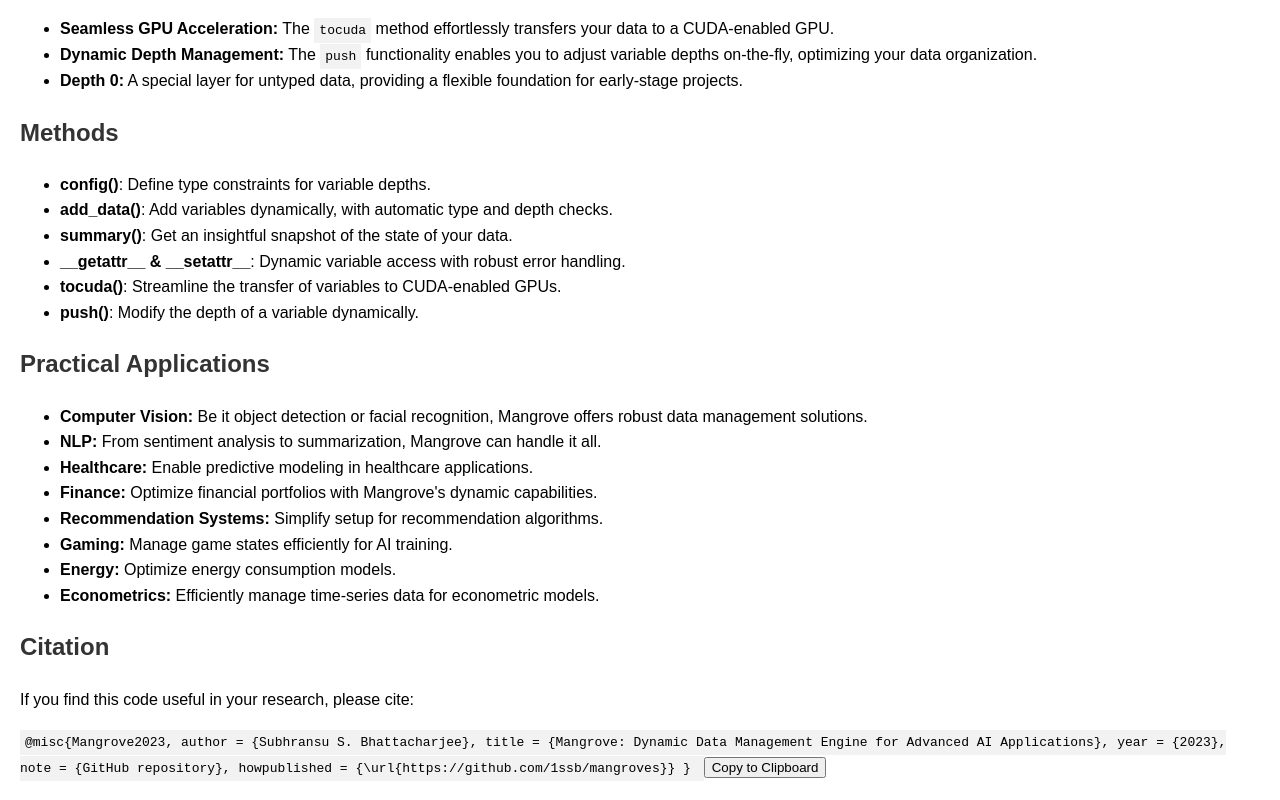
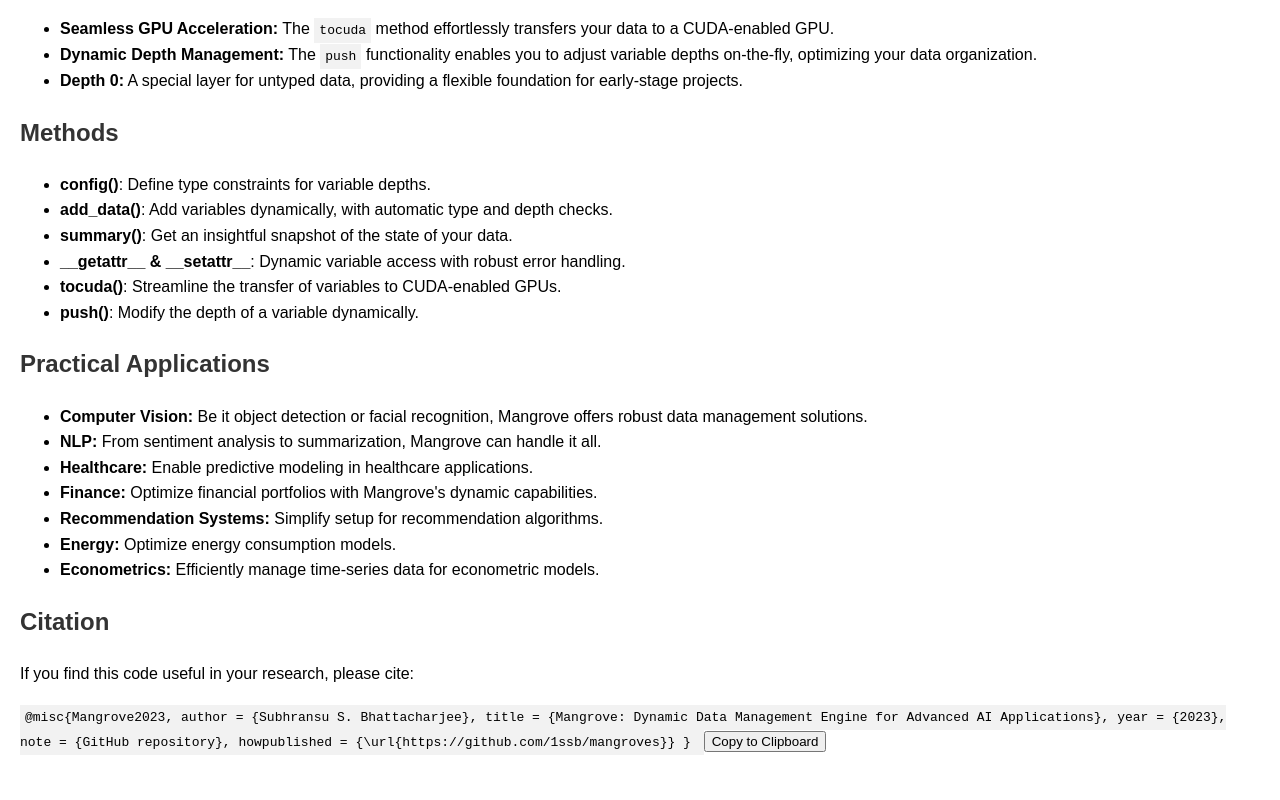
Before and after one commit to 1ssb/mangroves, a plain HTML site: page index.html in a window 1280 px wide. Shown: the part 430-1230 px from the top of the page. After the commit the page ends 1204 px from the top, so only its background shows below. Drawn offline with Linux system fonts and the light colour scheme.

Commit message:
Update index.html
Signed-off-by: Subhransu Bhattacharjee <bhattacharjeesekharsubhransu1@gmail.com>

```diff
--- a/index.html
+++ b/index.html
@@ -72,7 +72,6 @@
     <li><strong>Healthcare:</strong> Enable predictive modeling in healthcare applications.</li>
     <li><strong>Finance:</strong> Optimize financial portfolios with Mangrove's dynamic capabilities.</li>
     <li><strong>Recommendation Systems:</strong> Simplify setup for recommendation algorithms.</li>
-    <li><strong>Gaming:</strong> Manage game states efficiently for AI training.</li>
     <li><strong>Energy:</strong> Optimize energy consumption models.</li>
     <li><strong>Econometrics:</strong> Efficiently manage time-series data for econometric models.</li>
   </ul>
```
